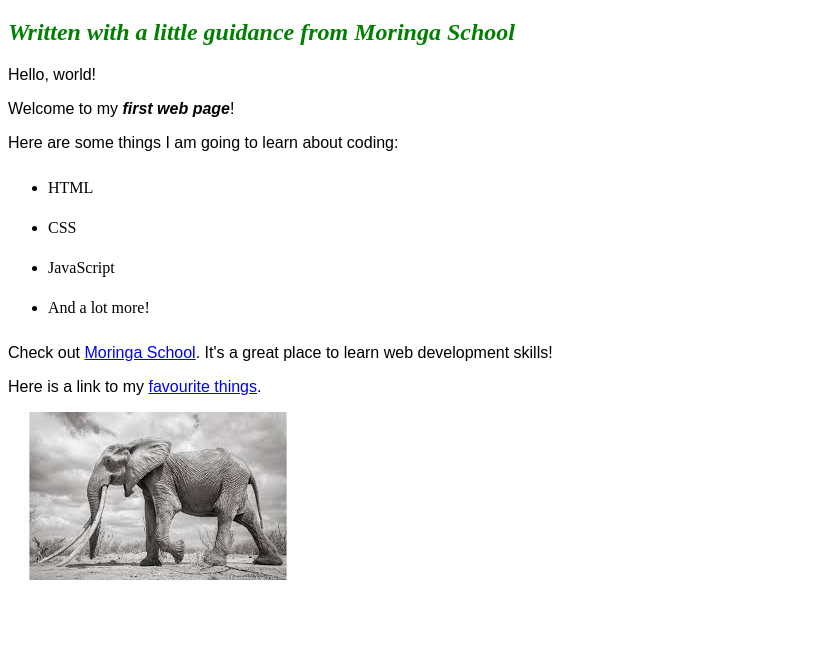
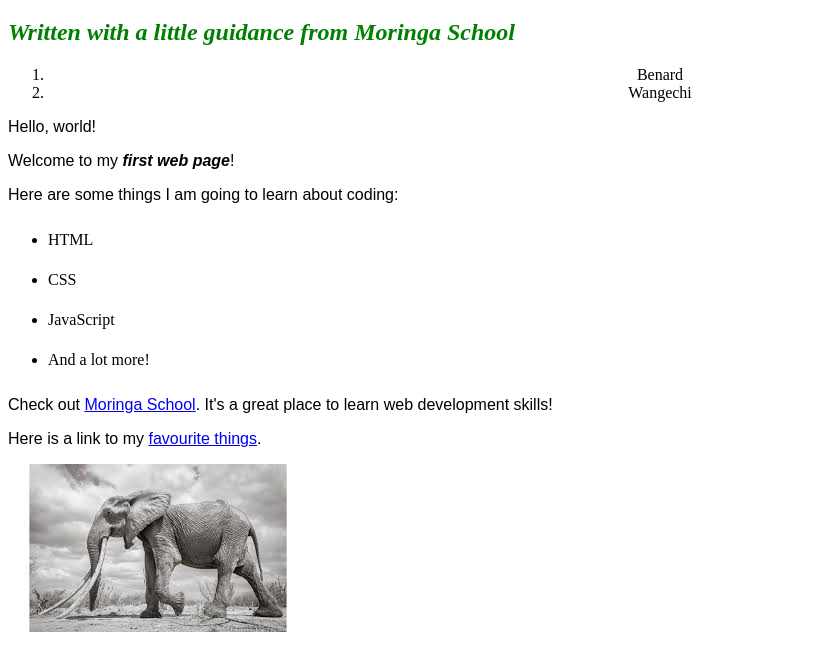
Before and after one commit to wangechikimani/my-first-website, a plain HTML site: page index.html in a window 1280 px wide. Shown: the part 61-732 px from the top of the page, without its empty margins (0-814 px from the left). Drawn offline with Linux system fonts and the light colour scheme.

Commit message:
Adding list element

```diff
--- a/css/styles.css
+++ b/css/styles.css
@@ -20,3 +20,7 @@ em {
 strong {
   font-style: italic;
 }
+.kimani {
+  text-align: center;
+
+}
--- a/index.html
+++ b/index.html
@@ -7,6 +7,14 @@
   <body>
       <h1>My first webpage</h1>
       <h2>Written with a little guidance from <em>Moringa School</em></h2>
+      <div class="kimani">
+        <ol>
+
+          <li>Benard</li>
+          <li>Wangechi</li>
+        </ol>
+
+      </div>
 
       <p>Hello, world!</p>
       <p>Welcome to my <strong>first web page</strong>!</p>
```
